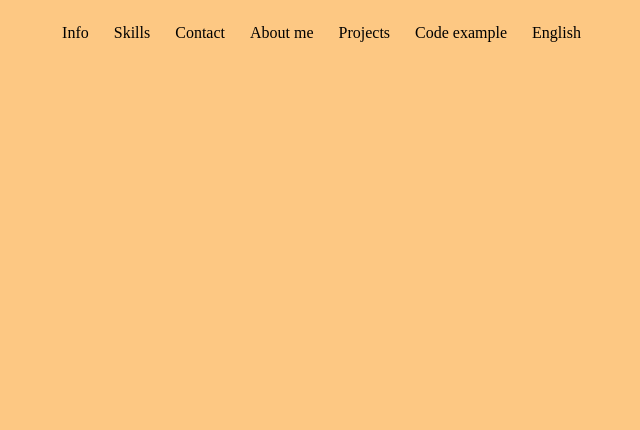
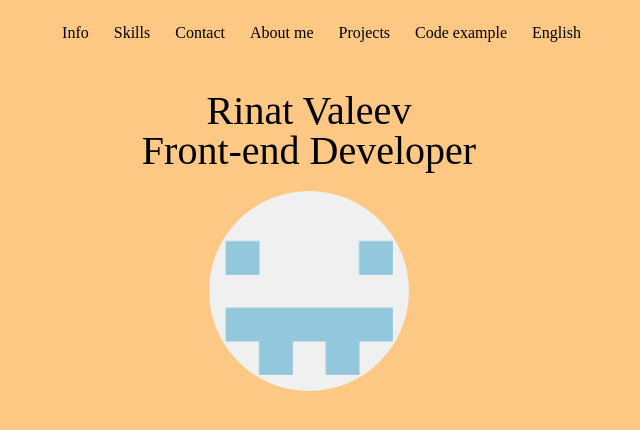
Before and after one commit to atkbrc354/rsschool-cv, a plain HTML site: page index.html in a window 1280 px wide. Shown: the whole page, without its empty margins (331-971 px from the left). Drawn offline with Linux system fonts and the light colour scheme.

Commit message:
feat: add info

```diff
--- a/index.html
+++ b/index.html
@@ -39,5 +39,20 @@
         </div>
       </div>
     </header>
+    <main>
+      <section id="info" class="info">
+        <div class="container">
+          <div class="wrapper">
+            <div class="info_photo">
+              <h1 class="name">
+                Rinat Valeev <br >
+                Front-end Developer
+              </h1>
+              <img class="Rinat" src="./rsschool-cv-html/img/Rinat.png" alt="Rinat">
+            </div>
+          </div>
+        </div>
+      </section>
+    </main>
   </body>
 </html>
--- a/rsschool-cv-html/less/style.less
+++ b/rsschool-cv-html/less/style.less
@@ -161,3 +161,29 @@ header.header {
       }
     }
   }
+
+main {
+    section.info {
+        margin-bottom: 50px;
+        .container {
+          .wrapper {
+            .info_photo {
+              margin-top: 50px;
+              display: block;
+              h1.name {
+                text-align: center;
+                font-size: 40px;
+                margin-bottom: 20px;
+              }
+              img.Rinat {
+                display: flex;
+                margin: 0 auto;
+                width: 200px;
+                height: 200px;
+                border-radius: 50%;
+              }
+            }
+          }
+        }
+    }
+}
```
Also changed, not shown: rsschool-cv-html/less/style.css.
